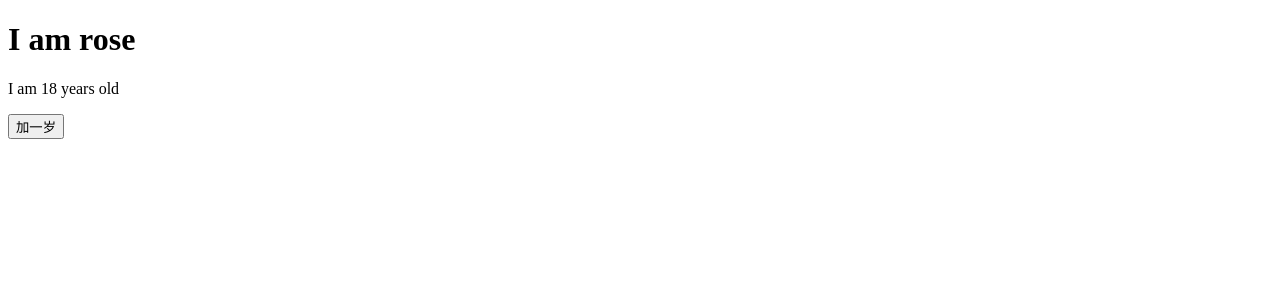
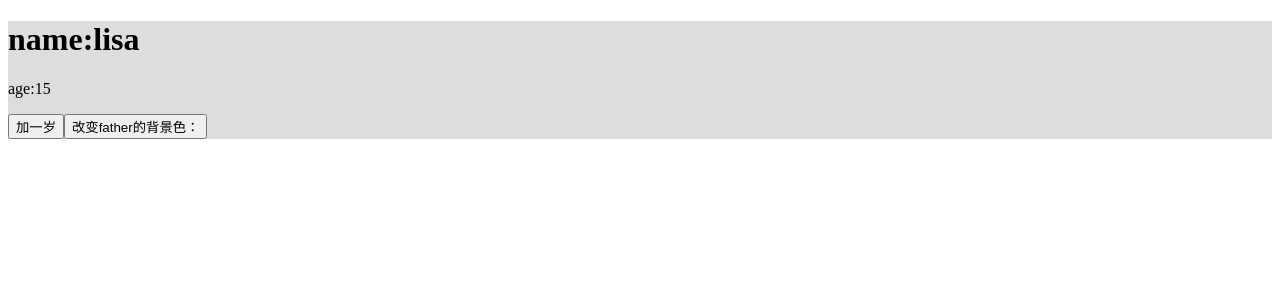
Before and after one commit to ldould/E_back_system, a React app: page / in a window 1280 px wide. Shown: the top 300 px of the page. Built offline with nearby package versions, Linux system fonts and the light colour scheme.

Commit message:
state,props一些练习

```diff
--- a/src/app.jsx
+++ b/src/app.jsx
@@ -1,43 +1,60 @@
 import React from "react";
 import ReactDOM from "react-dom";
 
-class Component extends React.Component {
+class Father extends React.Component {
   constructor(props) {
     super(props);
     this.state = {
-      name: "rose",
-      age: 18,
+      age: 15,
+      name: "lisa",
+      bgColor: "#ddd",
     };
-    //this.handleClick = this.handleClick.bind(this);
+    this.handleClick = this.handleClick.bind(this);
   }
-
   handleClick() {
     this.setState({
       age: this.state.age + 1,
     });
   }
-
+  onChangeBgColor(color) {
+    this.setState({
+      bgColor: color,
+    });
+  }
   render() {
     return (
-      <div>
-        <h1>I am {this.state.name}</h1>
-        <p>I am {this.state.age} years old</p>
-        {/* <button onClick={this.handleClick}>加一岁</button> */}
-        <button
-          onClick={(e) => {
-            this.handleClick(e);
+      <div style={{ background: this.state.bgColor }}>
+        <h1>name:{this.state.name}</h1>
+        <p>age:{this.state.age}</p>
+        <button onClick={this.handleClick}>加一岁</button>
+        {/* 在子组件写回调函数 */}
+        <Child
+          changeColor={(color) => {
+            this.onChangeBgColor(color);
           }}
-        >
-          加一岁
-        </button>
+        />
       </div>
     );
   }
 }
 
+class Child extends React.Component {
+  constructor(props) {
+    super(props);
+    this.handleClick = this.handleClick.bind(this);
+  }
+  handleClick() {
+    this.props.changeColor("red"); //调用函数改变父组件背景色
+  }
+
+  render() {
+    return <button onClick={this.handleClick}>改变father的背景色：</button>;
+  }
+}
+
 ReactDOM.render(
   <div>
-    <Component />
+    <Father />
   </div>,
   document.getElementById("app")
 );
```
Also changed, not shown: test/jsx.js (+261 -0 lines), test/pratice.js (added).
